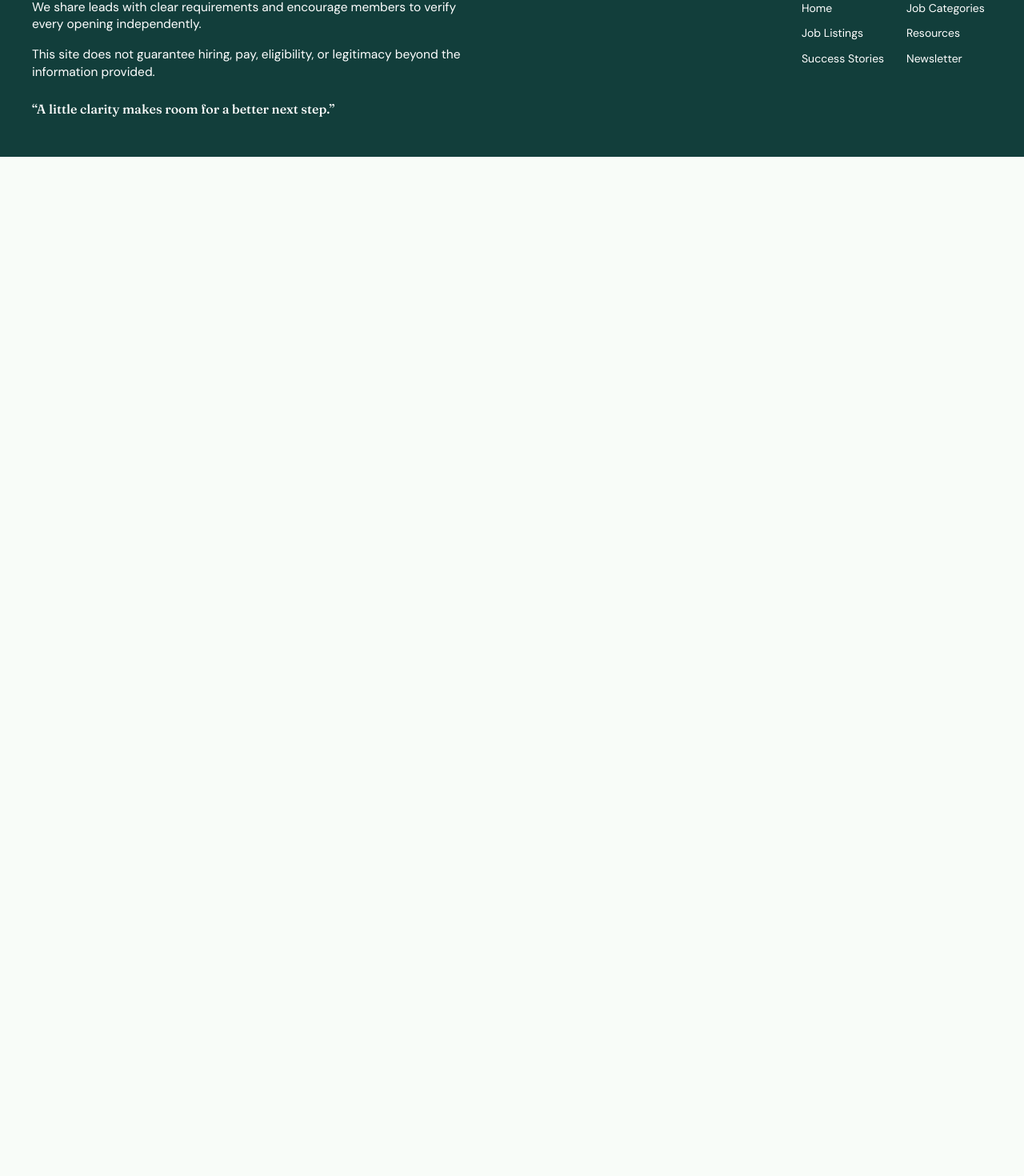
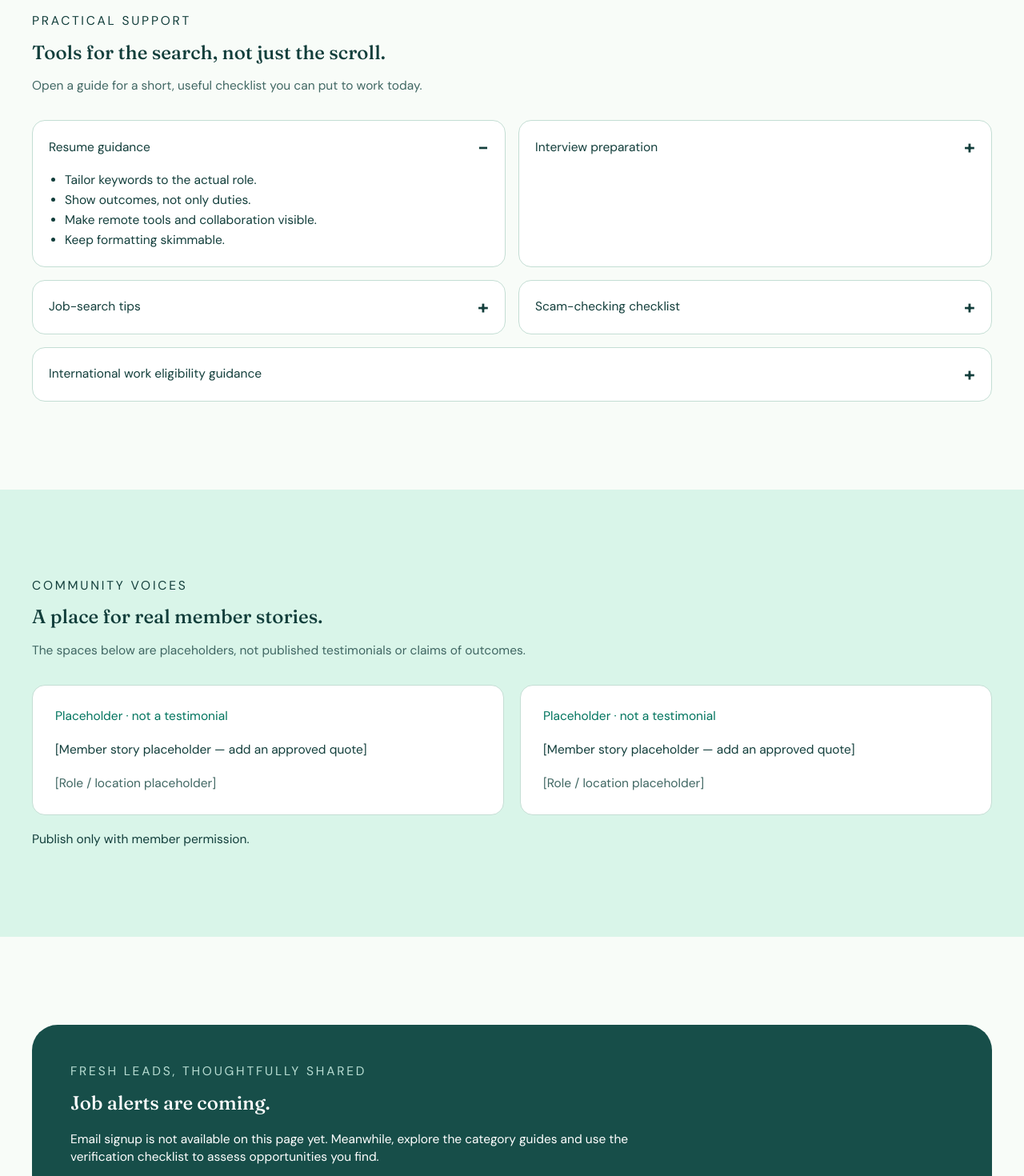
Before and after one commit to ixaman/remote-work-platform, a Next.js app: page / in a window 1280 px wide. Shown: the part 4943-6413 px from the top of the page at 80% size. Before the commit the page ends 5139 px from the top, so only its background shows below. Built offline with nearby package versions, Linux system fonts and the light colour scheme.

Commit message:
Slice 3b: resources, stories, newsletter

```diff
--- a/app/globals.css
+++ b/app/globals.css
@@ -34,8 +34,6 @@ h1 { max-width: 560px; margin: 0 0 24px; font-size: 32px; font-weight: 750; line
 .hero-actions { display: flex; flex-wrap: wrap; gap: 12px; margin-top: 32px; }
 .hero-note { margin: 26px 0 0; }
 .hero-illustration { display: block; width: 100%; height: auto; }
-/* Empty targets reserved for subsequent slices; no section content yet. */
-.section-placeholder { min-height: 1px; scroll-margin-top: 24px; }
 .site-footer { background: var(--teal); color: white; padding-block: 48px; }
 .footer-inner { display: flex; justify-content: space-between; gap: 64px; }
 .footer-copy { max-width: 560px; }
@@ -45,6 +43,28 @@ h1 { max-width: 560px; margin: 0 0 24px; font-size: 32px; font-weight: 750; line
 .footer-nav { width: 238px; flex-shrink: 0; }
 .footer-nav h2 { margin: 0 0 16px; font-size: 20px; font-weight: 500; }
 .footer-nav ul { display: grid; grid-template-columns: 1fr 1fr; column-gap: 24px; row-gap: 12px; margin: 0; padding: 0; list-style: none; font-size: 14px; }
+
+.supporting-section { padding-block: 110px; scroll-margin-top: 24px; }
+.supporting-section .eyebrow { margin-bottom: 12px; }
+.supporting-section h2 { margin: 0 0 16px; font-size: 24px; line-height: 1.3; font-weight: 500; }
+.resource-grid, .story-grid { display: grid; grid-template-columns: 1fr 1fr; gap: 16px; margin-top: 32px; }
+.resource-guide { min-width: 0; background: white; border: 1px solid #c4ded4; border-radius: 16px; }
+.resource-guide:last-child { grid-column: 1 / -1; }
+.resource-guide h3 { margin: 0; font: inherit; }
+.resource-guide button { display: flex; align-items: center; justify-content: space-between; gap: 20px; width: 100%; min-height: 66px; padding: 20px; border: 0; border-radius: 16px; background: transparent; color: inherit; text-align: left; cursor: pointer; }
+.resource-guide button span { font-size: 24px; font-weight: 700; line-height: 1; }
+.resource-guide ul { margin: -4px 20px 20px; padding-left: 20px; line-height: 1.6; }
+.success-stories { background: var(--mint); }
+.story-grid { gap: 20px; }
+.story-card { min-width: 0; padding: 28px; background: white; border: 1px solid #c4ded4; border-radius: 16px; }
+.story-card p { margin: 0 0 20px; }
+.story-card .story-label { color: #00745e; }
+.story-card .story-role { margin: 0; color: #406763; }
+.story-permission { margin: 20px 0 0; }
+.newsletter-panel { padding: 48px; border-radius: 32px; background: #174e49; color: white; }
+.newsletter .eyebrow { color: #b9ded4; }
+.newsletter-message { max-width: 700px; margin: 20px 0 28px; }
+.newsletter .button { min-height: 44px; padding: 10px 24px; background: var(--mint); color: var(--teal); border: 0; }
 
 @media (max-width: 1250px) {
   .desktop-nav, .header-cta { display: none; }
@@ -61,6 +81,10 @@ h1 { max-width: 560px; margin: 0 0 24px; font-size: 32px; font-weight: 750; line
   .hero-illustration { max-width: 569px; margin-inline: auto; }
   h1 { font-size: 32px; }
   .eyebrow { font-size: 12px; }
+  .supporting-section { padding-block: 56px; }
+  .resource-grid, .story-grid { grid-template-columns: 1fr; }
+  .story-card { padding: 24px; }
+  .newsletter-panel { padding: 32px 24px; }
   .footer-inner { flex-direction: column; gap: 36px; }
   .footer-nav { width: min(100%, 300px); }
 }
--- a/app/page.tsx
+++ b/app/page.tsx
@@ -1,6 +1,7 @@
 import Image from "next/image";
 import SiteHeader from "./site-header";
 import JobBrowsing from "./job-browsing";
+import ResourceAccordion from "./resource-accordion";
 import { categories, jobs } from "../lib/fixtures";
 import { navigation } from "./navigation";
 
@@ -26,9 +27,39 @@ export default function HomePage() {
           </div>
         </section>
         <JobBrowsing categories={categories} jobs={jobs} />
-        {navigation.slice(3).map(([label, id]) => (
-          <section key={id} id={id} className="section-placeholder" aria-label={label} tabIndex={-1} />
-        ))}
+        <section id="resources" className="resources supporting-section" aria-labelledby="resources-title" tabIndex={-1}>
+          <div className="container">
+            <p className="eyebrow">Practical support</p>
+            <h2 id="resources-title">Tools for the search, not just the scroll.</h2>
+            <p className="section-introduction">Open a guide for a short, useful checklist you can put to work today.</p>
+            <ResourceAccordion />
+          </div>
+        </section>
+        <section id="success-stories" className="success-stories supporting-section" aria-labelledby="stories-title" tabIndex={-1}>
+          <div className="container">
+            <p className="eyebrow">Community voices</p>
+            <h2 id="stories-title">A place for real member stories.</h2>
+            <p className="section-introduction">The spaces below are placeholders, not published testimonials or claims of outcomes.</p>
+            <div className="story-grid">
+              {[0, 1].map((index) => (
+                <div className="story-card" key={index}>
+                  <p className="story-label">Placeholder · not a testimonial</p>
+                  <p>[Member story placeholder — add an approved quote]</p>
+                  <p className="story-role">[Role / location placeholder]</p>
+                </div>
+              ))}
+            </div>
+            <p className="story-permission">Publish only with member permission.</p>
+          </div>
+        </section>
+        <section id="newsletter" className="newsletter supporting-section" aria-labelledby="newsletter-title" tabIndex={-1}>
+          <div className="container newsletter-panel">
+            <p className="eyebrow">Fresh leads, thoughtfully shared</p>
+            <h2 id="newsletter-title">Job alerts are coming.</h2>
+            <p className="newsletter-message">Email signup is not available on this page yet. Meanwhile, explore the category guides and use the verification checklist to assess opportunities you find.</p>
+            <a className="button" href="#job-categories">Explore job guidance</a>
+          </div>
+        </section>
       </main>
       <footer className="site-footer">
         <div className="container footer-inner">
--- /dev/null
+++ b/app/resource-accordion.tsx
@@ -0,0 +1,65 @@
+"use client";
+
+import { useState } from "react";
+
+const guides = [
+  { id: "resume", title: "Resume guidance", items: [
+    "Tailor keywords to the actual role.",
+    "Show outcomes, not only duties.",
+    "Make remote tools and collaboration visible.",
+    "Keep formatting skimmable.",
+  ] },
+  { id: "interview", title: "Interview preparation", items: [
+    "Test audio and video in advance.",
+    "Prepare specific examples of your work.",
+    "Confirm the schedule and time zone.",
+    "Ask about classification and equipment.",
+  ] },
+  { id: "search-tips", title: "Job-search tips", items: [
+    "Track applications and follow-up dates.",
+    "Verify the employer’s domain.",
+    "Compare requirements with your experience.",
+    "Never pay to apply.",
+  ] },
+  { id: "scam-checking", title: "Scam-checking checklist", items: [
+    "Reject upfront fees; verify the employer website and domain.",
+    "Beware pressure and gift-card or crypto requests.",
+    "Do not share banking credentials before a legitimate hiring process.",
+    "Confirm the application link goes where expected.",
+  ] },
+  { id: "international-guide", title: "International work eligibility guidance", items: [
+    "Check country and state restrictions and time-zone overlap.",
+    "Confirm payroll or contractor rules, right-to-work status, and tax obligations.",
+    "Do not assume “remote” means worldwide.",
+  ] },
+];
+
+export default function ResourceAccordion() {
+  const [expanded, setExpanded] = useState<string[]>(["resume"]);
+
+  return (
+    <div className="resource-grid">
+      {guides.map(({ id, title, items }) => {
+        const open = expanded.includes(id);
+        return (
+          <div className="resource-guide" key={id}>
+            <h3>
+              <button
+                id={`${id}-button`}
+                type="button"
+                aria-expanded={open}
+                aria-controls={`${id}-content`}
+                onClick={() => setExpanded((current) => open ? current.filter((value) => value !== id) : [...current, id])}
+              >
+                {title}<span aria-hidden="true">{open ? "−" : "+"}</span>
+              </button>
+            </h3>
+            <div id={`${id}-content`} hidden={!open} aria-labelledby={`${id}-button`}>
+              <ul>{items.map((item) => <li key={item}>{item}</li>)}</ul>
+            </div>
+          </div>
+        );
+      })}
+    </div>
+  );
+}
```
